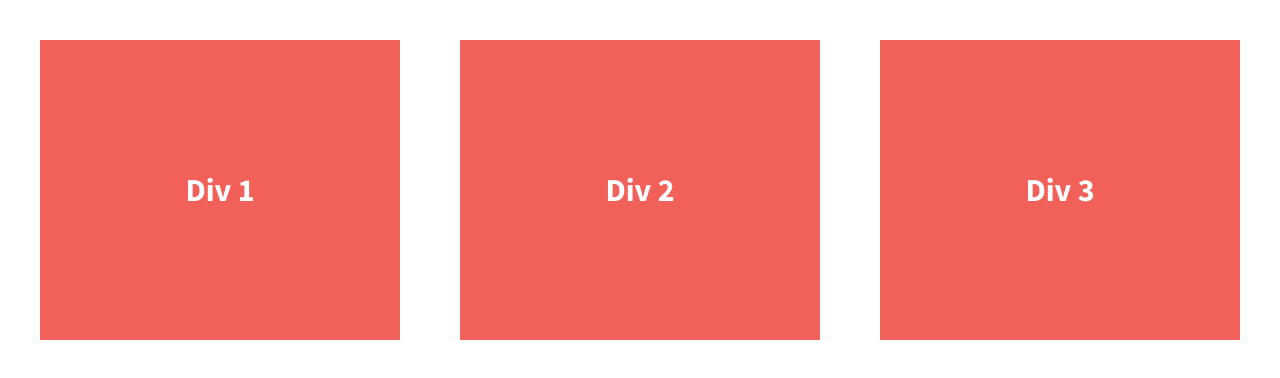
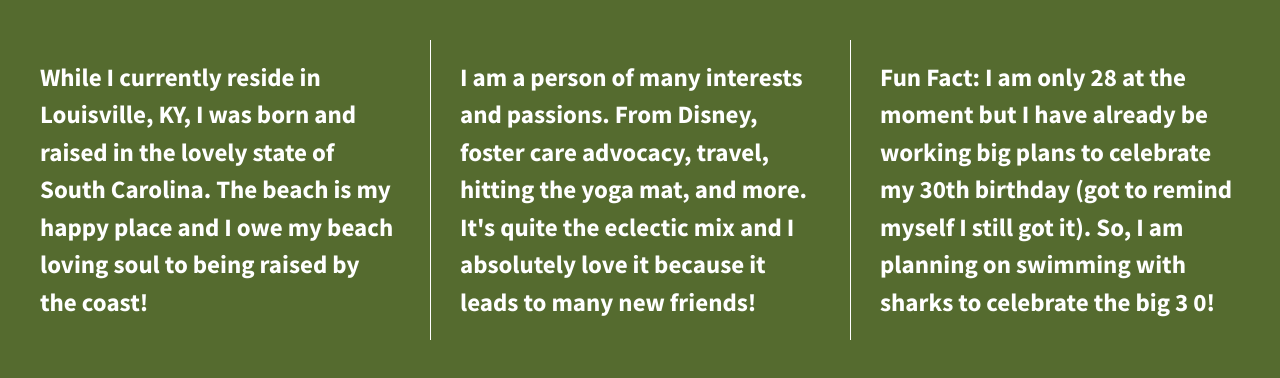
Before and after one commit to lrsimpson/divs-flexbox-starter, a plain HTML site: page index.html in a window 1280 px wide. Drawn offline with nearby package versions, Linux system fonts and the light colour scheme.

Commit message:
customized content and background color

```diff
--- a/css/main.css
+++ b/css/main.css
@@ -97,8 +97,9 @@ textarea {
 
 
 html {
-  background-color: #fff;
+  background-color: #556B2F;
   height: 100%;
+  width: 100%;
 }
 
 body {
@@ -111,7 +112,9 @@ body {
 .wrapper {
   /*add display:flex and set justify-content to space-between*/
   display: flex;
+  flex-flow: row wrap;
   justify-content: space-between;
+  align-items: center;
   font-weight: 700;
 }
 
@@ -122,12 +125,11 @@ body {
   align-items: center;
   color: #fff;
   line-height: 1.5em;
-  font-size: 1.6em;
-  background-color: #f16059;
+  font-size: 1.25em;
+  background-color: #556B2F;
   height: 300px;
   width: 30%;
 }
-
 
 
 
@@ -210,7 +212,16 @@ body {
    These examples override the primary ('mobile first') styles.
    Modify as content requires.
    ========================================================================== */
+   @media all and (min-width: 1200px) {
+       .div-1, .div-2, .div-3 {
+         flex-basis: 30%;
+       }
 
+       .div-1, .div-2 {
+         border-right: 1px solid #fff;
+         padding-right: 30px;
+       }
+   }
 @media print,
        (-webkit-min-device-pixel-ratio: 1.25),
        (min-resolution: 1.25dppx),
--- a/index.html
+++ b/index.html
@@ -23,13 +23,13 @@
 
         <section class="wrapper">
             <div class="div-1">
-                Div 1
+                While I currently reside in Louisville, KY, I was born and raised in the lovely state of South Carolina. The beach is my happy place and I owe my beach loving soul to being raised by the coast!
             </div>
             <div class="div-2">
-                Div 2
+                I am a person of many interests and passions. From Disney, foster care advocacy, travel, hitting the yoga mat, and more. It's quite the eclectic mix and I absolutely love it because it leads to many new friends!
             </div>
             <div class="div-3">
-                Div 3
+                Fun Fact: I am only 28 at the moment but I have already be working big plans to celebrate my 30th birthday (got to remind myself I still got it). So, I am planning on swimming with sharks to celebrate the big 3 0!
             </div>
         </section>
 
```
Also changed, not shown: 1 other file.
